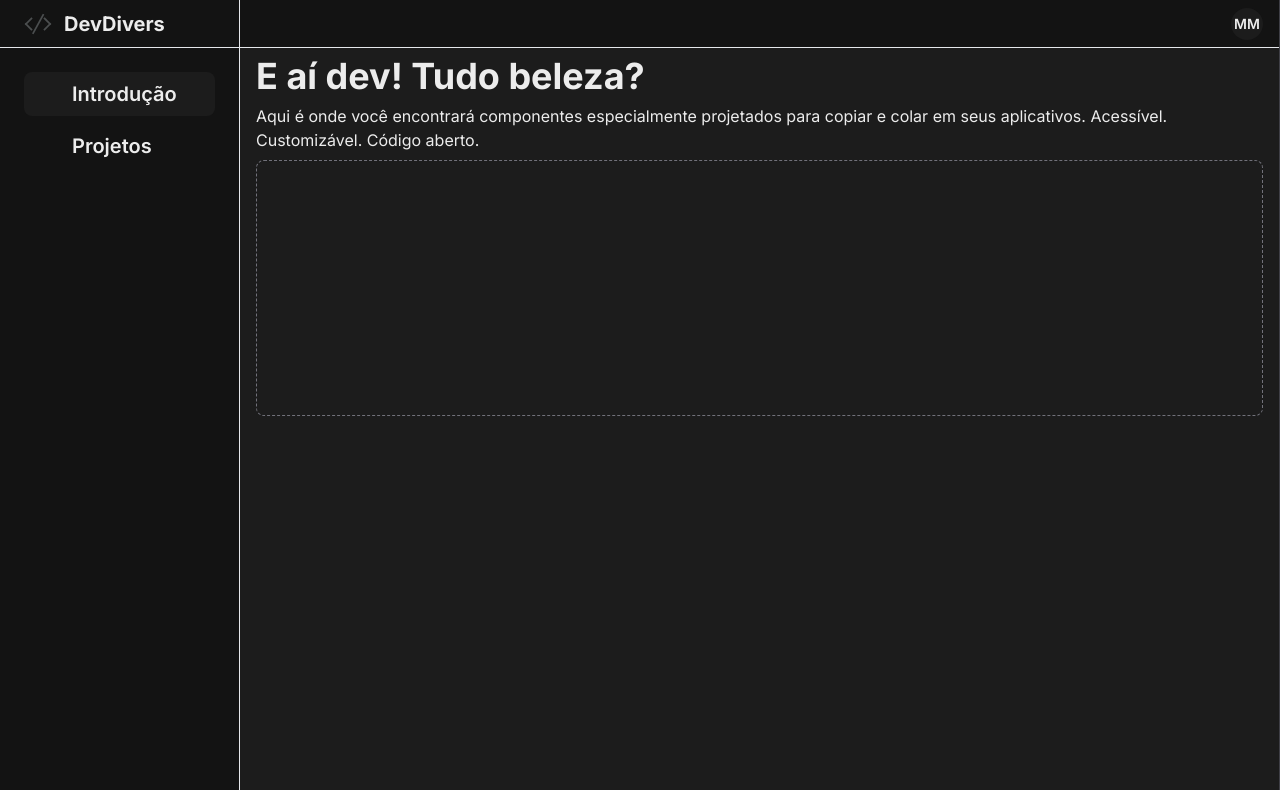
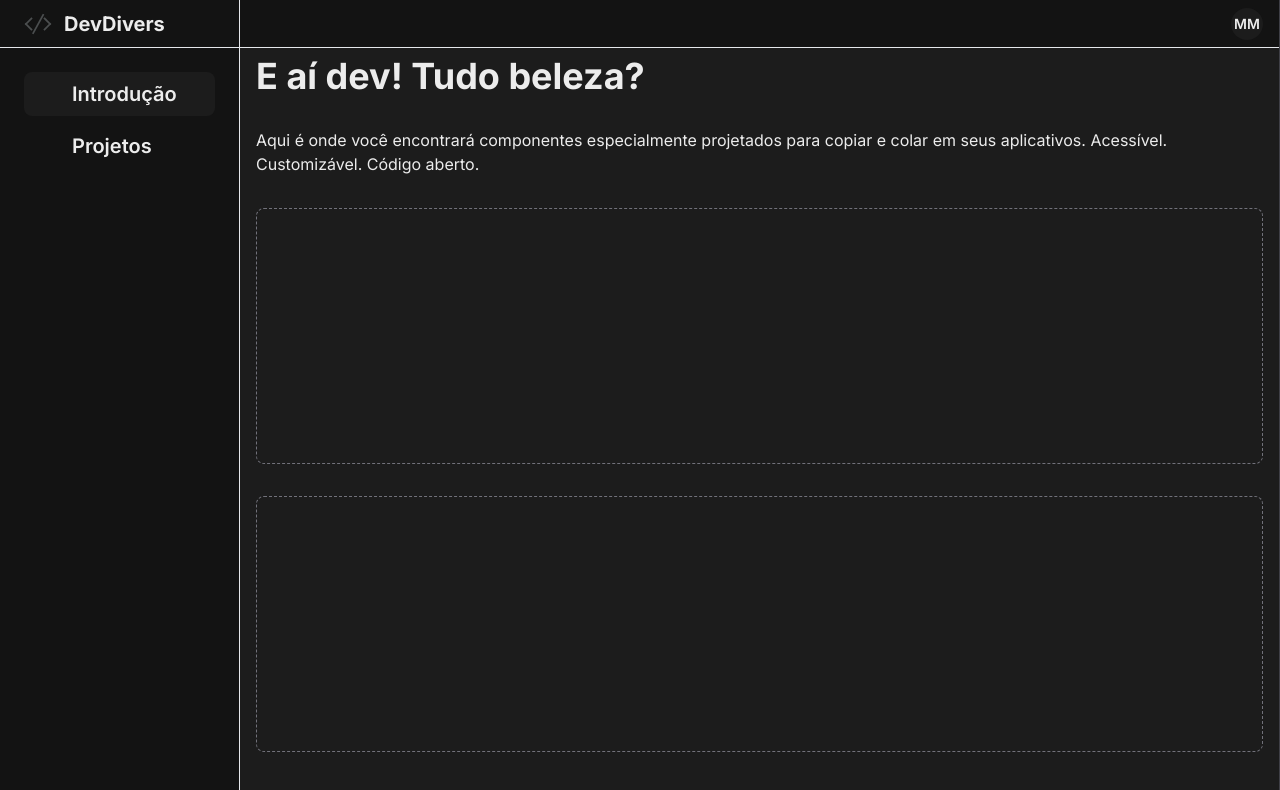
Before and after one commit to mauromaiodev/dev-divers, a Next.js app: page / in a window 1280 px wide. Shown: the top 790 px of the page. Built offline with nearby package versions, Linux system fonts and the light colour scheme; some icons are missing.

Commit message:
feat: add gap

```diff
--- a/src/app/page.tsx
+++ b/src/app/page.tsx
@@ -1,6 +1,7 @@
 export default function Home() {
   return (
     <>
+      <div className="gap-8 flex flex-col">
         <span className="font-bold text-4xl">E aí dev! Tudo beleza?</span>
         <div className="w-full h-12 rounded-lg">
           Aqui é onde você encontrará componentes especialmente projetados para
@@ -8,6 +9,8 @@ export default function Home() {
           aberto.
         </div>
         <div className="border-dashed border border-zinc-500 w-full h-64 rounded-lg"></div>
+        <div className="border-dashed border border-zinc-500 w-full h-64 rounded-lg"></div>
+      </div>
     </>
   );
 }
```
Lines whose indentation alone changed are shown as unchanged.
